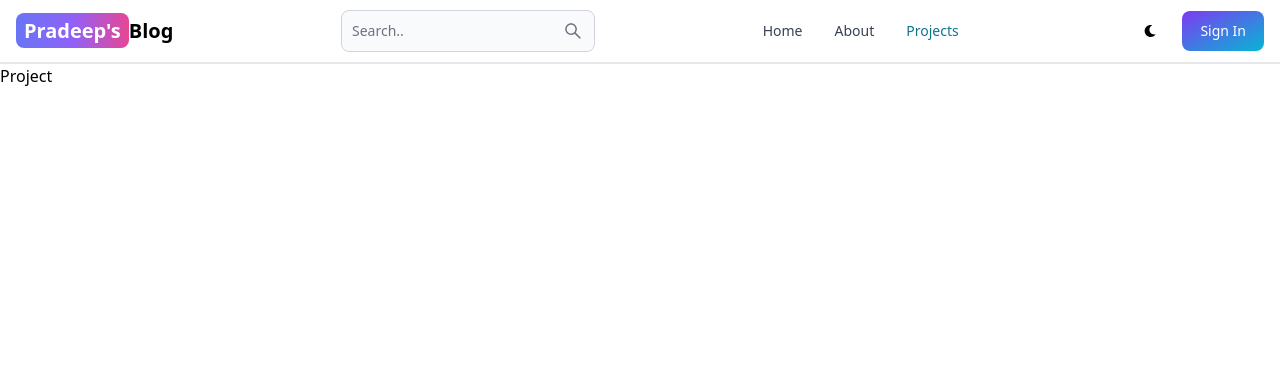
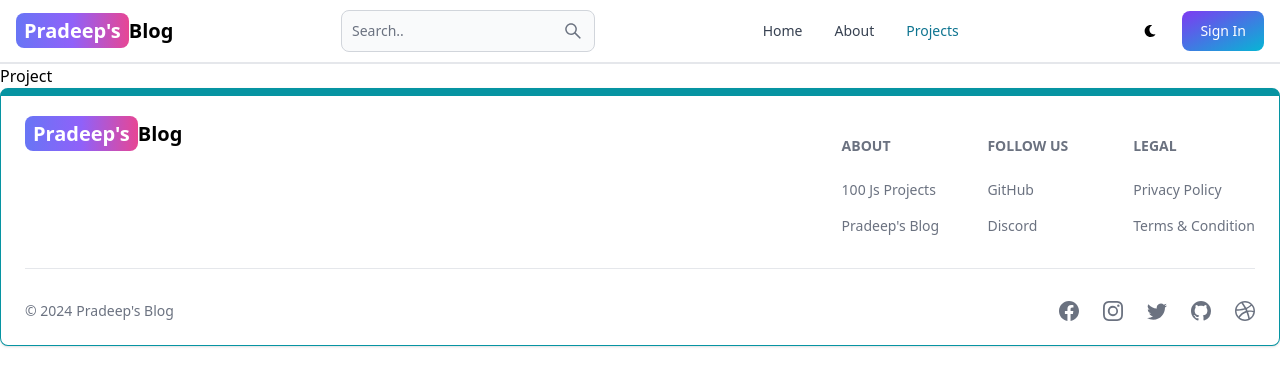
Before and after one commit to Pradeep-dhangar37/mern-blog, a React (Vite) app in the folder client/: page /projects in a window 1280 px wide. Shown: the top 386 px of the page. Built offline with nearby package versions, Linux system fonts and the light colour scheme.

Commit message:
create Footer Component

```diff
--- a/client/src/App.jsx
+++ b/client/src/App.jsx
@@ -7,6 +7,7 @@
 import { Dashboard } from './pages/Dashboard'
 import { Project } from './pages/Project'
 import { Header } from './components/Header'
+import { FooterCom } from './components/FooterCom'
 function App() {
   const [count, setCount] = useState(0)
 
@@ -21,9 +22,8 @@
     <Route path='/sign-up' element={<SignUp/>}/>
     <Route path='/dashboard' element={<Dashboard/>}/>
     <Route path='projects' element={<Project/>}/>
-
-
    </Routes>
+   <FooterCom/>
    </BrowserRouter>
     </>
   )
--- /dev/null
+++ b/client/src/components/FooterCom.jsx
@@ -0,0 +1,69 @@
+import { Footer } from 'flowbite-react'
+import { Link } from 'react-router-dom'
+import React from 'react'
+import {BsDribbble, BsFacebook, BsGithub, BsInstagram, BsTwitter} from 'react-icons/bs'
+
+export const FooterCom = () => {
+  return (
+    <Footer container className='border border-t-8 border-teal-500'>
+        <div className='w-full max-w-7xl mx-auto'>
+            <div className='grid w-full justify-between sm:flex md:grid-cols-1'>
+                <div>
+                    <Link to='/' className='self-center whitespace-nowrap text-sm sm:text-xl font-semibold dark:text-white'>
+                        <span className='px-2 py-1 bg-gradient-to-r from-indigo-500 via-purple-500 to-pink-500 rounded-lg text-white'>Pradeep's</span>
+                        Blog
+                    </Link>
+                </div>
+                <div className='grid grid-cols-2 gap-3 sm:mt-4 sm:grid-cols-3 sm:gap-6'>
+                    <div>
+                        <Footer.Title title='About'/>
+                            <Footer.LinkGroup col>
+                                <Footer.Link href='www.google.com' target='_blank' rel='noopener noreferrer'>
+                                    100 Js Projects
+                                </Footer.Link>
+                                <Footer.Link href='www.google.com' target='_blank' rel='noopener noreferrer'>
+                                    Pradeep's Blog
+                                </Footer.Link>
+                            </Footer.LinkGroup>
+                    </div>
+                    <div>
+                        <Footer.Title title='Follow Us'/>
+                            <Footer.LinkGroup col>
+                                <Footer.Link href='https://github.com/Pradeep-dhangar37/' target='_blank' rel='noopener noreferrer'>
+                                    GitHub
+                                </Footer.Link>
+                                <Footer.Link href='#' target='_blank' rel='noopener noreferrer'>
+                                    Discord
+                                </Footer.Link>
+                            </Footer.LinkGroup>
+                    </div>
+                    <div>
+                        <Footer.Title title='Legal'/>
+                            <Footer.LinkGroup col>
+                                <Footer.Link href='#' target='_blank' rel='noopener noreferrer'>
+                                    Privacy Policy
+                                </Footer.Link>
+                                <Footer.Link href='#' target='_blank' rel='noopener noreferrer'>
+                                    Terms &amp; Condition
+                                </Footer.Link>
+                            </Footer.LinkGroup>
+                    </div>
+
+                </div>
+            </div>
+            <Footer.Divider/>
+            <div className='w-full sm:flex sm:items-center sm:justify-between'>
+            <Footer.Copyright href='#' by="Pradeep's Blog" year={new Date().getFullYear()}/>
+            <div className='flex gap-6 sm:mt-0 mt-4 sm:justify-center'>
+                <Footer.Icon href='#' icon={BsFacebook} />
+                <Footer.Icon href='#' icon={BsInstagram} />
+                <Footer.Icon href='#' icon={BsTwitter} />
+                <Footer.Icon href='#' icon={BsGithub} />
+                <Footer.Icon href='#' icon={BsDribbble} />
+            </div>
+            </div>
+        </div>
+
+    </Footer>
+  )
+}
```
